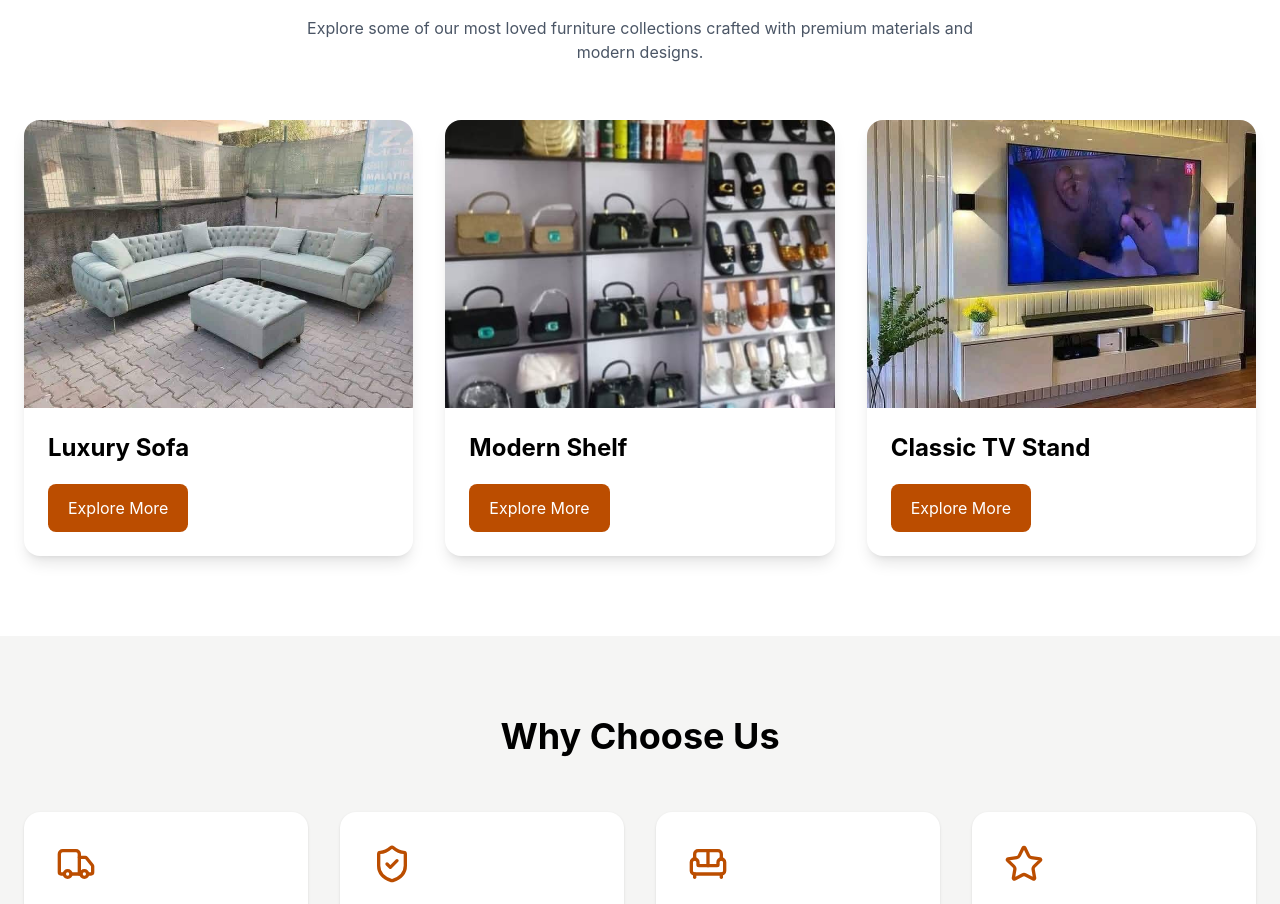
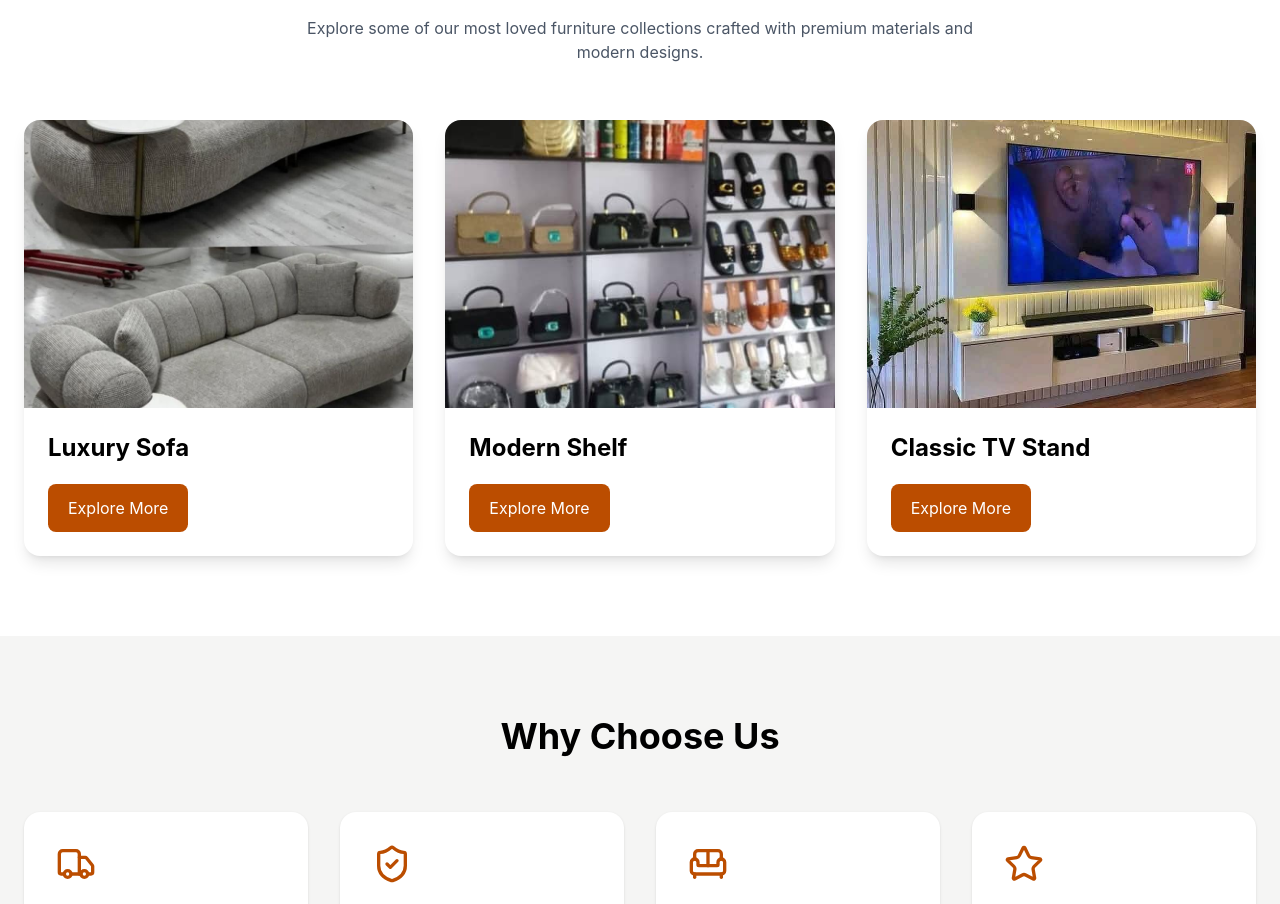
Before and after one commit to BenkillerX/Sams-Furniture, a React (Vite) app: page / in a window 1280 px wide. Shown: the part 1000-1904 px from the top of the page. Built offline with nearby package versions, Linux system fonts and the light colour scheme.

Commit message:
Updated Clients Request

```diff
--- a/src/pages/Home.tsx
+++ b/src/pages/Home.tsx
@@ -5,7 +5,7 @@ const Home = () => {
   const featuredProducts = [
     {
       title: "Luxury Sofa",
-      image: "/SOFA.jpg",
+      image: "/Luxry.jpg",
     },
     {
       title: "Modern Shelf",
```
Also changed, not shown: public/Luxry.jpg (added).
